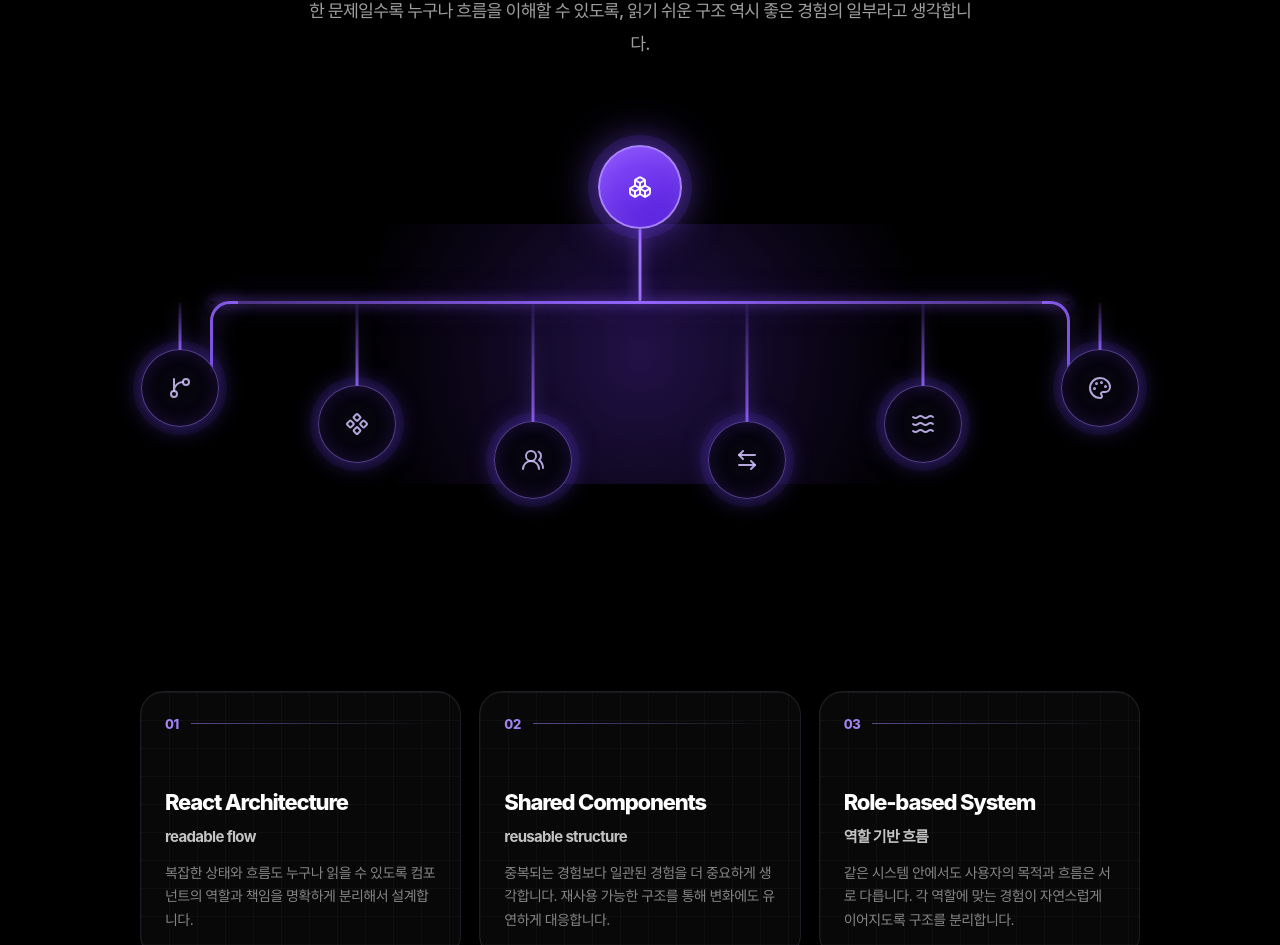
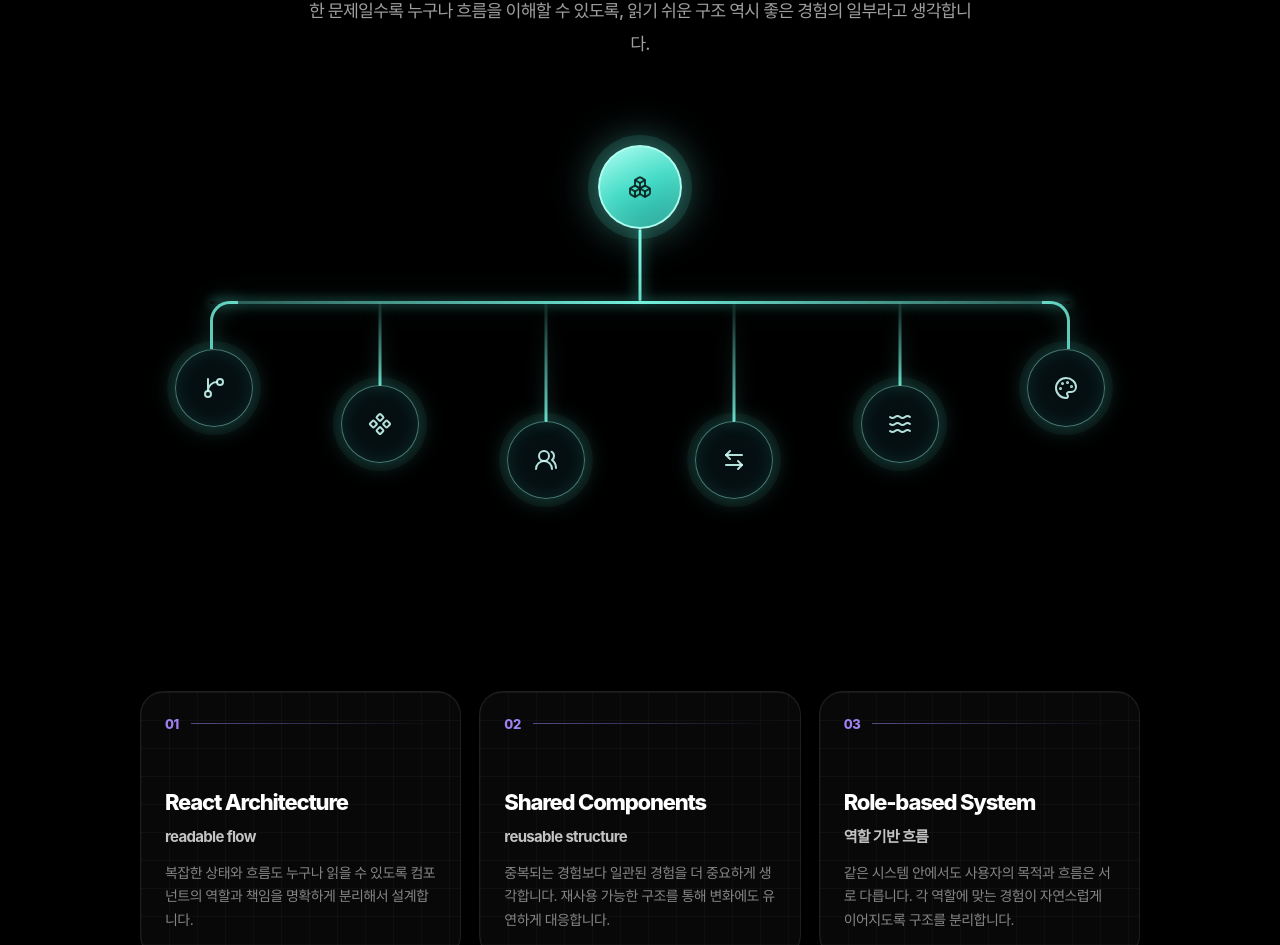
Before and after one commit to bom0320/web-portfolio, a Next.js app: page / in a window 1280 px wide. Shown: the part 10112-11057 px from the top of the page. Built offline with nearby package versions, Linux system fonts and the light colour scheme.

Commit message:
delete: grow scss

```diff
--- a/src/components/features/capability/experience/structure/StructureCapabilityMap.tsx
+++ b/src/components/features/capability/experience/structure/StructureCapabilityMap.tsx
@@ -32,8 +32,6 @@ export default function StructureCapabilityMap({
 }: StructureCapabilityMapProps) {
   return (
     <div className="experience-capability-structure-map">
-      <div className="experience-capability-structure-map__glow" />
-
       <div className="experience-capability-structure-map__core">
         <Boxes aria-hidden="true" />
       </div>
--- a/src/styles/features/capability/experience/structure/_structure-capability-map.scss
+++ b/src/styles/features/capability/experience/structure/_structure-capability-map.scss
@@ -1,25 +1,12 @@
 .experience-capability-structure-map {
   position: relative;
+
+  --branch-top: 168px;
+  --node-size: 78px;
+
   width: min(1040px, 100%);
   height: 480px;
   margin: 0 auto;
-}
-
-.experience-capability-structure-map__glow {
-  position: absolute;
-  left: 50%;
-  top: 46%;
-  width: 760px;
-  height: 260px;
-  transform: translate(-50%, -50%);
-  border-radius: 999px;
-  background: radial-gradient(
-    circle,
-    rgba(120, 60, 255, 0.28),
-    rgba(120, 60, 255, 0.1) 42%,
-    transparent 72%
-  );
-  pointer-events: none;
 }
 
 /* 중앙 코어 */
@@ -28,18 +15,25 @@
   left: 50%;
   top: 12px;
   z-index: 5;
+
   width: 84px;
   height: 84px;
+
   transform: translateX(-50%);
+
   display: flex;
   align-items: center;
   justify-content: center;
-  border: 2px solid rgba(175, 135, 255, 0.95);
+
+  border: 2px solid rgba(176, 255, 242, 0.95);
   border-radius: 50%;
-  background: linear-gradient(155deg, #8b52ff 0%, #5018d8 100%);
-  box-shadow: 0 0 0 10px rgba(115, 65, 255, 0.13),
-    0 0 44px rgba(125, 75, 255, 0.8), inset 0 0 22px rgba(255, 255, 255, 0.09);
-  color: rgba(255, 255, 255, 0.95);
+
+  background: linear-gradient(155deg, #a8fff1 0%, #46dcc7 48%, #1f9f92 100%);
+
+  box-shadow: 0 0 0 10px rgba(84, 231, 211, 0.12),
+    0 0 44px rgba(98, 243, 221, 0.52), inset 0 0 22px rgba(255, 255, 255, 0.12);
+
+  color: rgba(10, 33, 30, 0.88);
   font-size: 26px;
 }
 
@@ -49,61 +43,74 @@
   left: 50%;
   top: 96px;
   z-index: 2;
+
   width: 3px;
   height: 72px;
+
   transform: translateX(-50%);
   border-radius: 999px;
+
   background: linear-gradient(
     180deg,
-    rgba(168, 125, 255, 1) 0%,
-    rgba(168, 125, 255, 0.9) 100%
+    rgba(136, 255, 236, 1) 0%,
+    rgba(109, 237, 214, 0.92) 100%
   );
-  box-shadow: 0 0 14px rgba(138, 88, 255, 0.9),
-    0 0 30px rgba(138, 88, 255, 0.35);
+
+  box-shadow: 0 0 14px rgba(92, 240, 217, 0.72),
+    0 0 30px rgba(92, 240, 217, 0.24);
 }
 
 /* 가로 브랜치 */
 .experience-capability-structure-map__branch {
   position: absolute;
   left: 50%;
-  top: 168px;
+  top: var(--branch-top);
   z-index: 2;
+
   width: min(860px, 90%);
   height: 3px;
+
   transform: translateX(-50%);
   border-radius: 999px;
+
   background: linear-gradient(
     90deg,
     transparent 0%,
-    rgba(148, 100, 255, 0.5) 3%,
-    rgba(148, 100, 255, 1) 50%,
-    rgba(148, 100, 255, 0.5) 97%,
+    rgba(118, 245, 225, 0.38) 3%,
+    rgba(118, 245, 225, 0.98) 50%,
+    rgba(118, 245, 225, 0.38) 97%,
     transparent 100%
   );
-  box-shadow: 0 0 12px rgba(138, 90, 255, 0.9),
-    0 0 30px rgba(138, 90, 255, 0.38);
+
+  box-shadow: 0 0 12px rgba(86, 233, 210, 0.74),
+    0 0 30px rgba(86, 233, 210, 0.24);
 }
 
+/* 양 끝 꺾임 */
 .experience-capability-structure-map__branch::before,
 .experience-capability-structure-map__branch::after {
   content: "";
   position: absolute;
   top: 0;
+
   width: 28px;
-  height: 72px;
-  border-top: 3px solid rgba(148, 100, 255, 0.85);
-  filter: drop-shadow(0 0 10px rgba(138, 90, 255, 0.85));
+  height: 48px;
+
+  border-top: 3px solid rgba(118, 245, 225, 0.82);
+  filter: drop-shadow(0 0 10px rgba(86, 233, 210, 0.7));
 }
 
 .experience-capability-structure-map__branch::before {
   left: 0;
-  border-left: 3px solid rgba(148, 100, 255, 0.85);
+
+  border-left: 3px solid rgba(118, 245, 225, 0.82);
   border-top-left-radius: 20px;
 }
 
 .experience-capability-structure-map__branch::after {
   right: 0;
-  border-right: 3px solid rgba(148, 100, 255, 0.85);
+
+  border-right: 3px solid rgba(118, 245, 225, 0.82);
   border-top-right-radius: 20px;
 }
 
@@ -117,17 +124,23 @@
 /* 노드 */
 .experience-capability-structure-map__node {
   position: absolute;
-  width: 78px;
-  height: 78px;
+
+  width: var(--node-size);
+  height: var(--node-size);
+
   display: flex;
   align-items: center;
   justify-content: center;
-  border: 1.5px solid rgba(158, 115, 255, 0.52);
+
+  border: 1.5px solid rgba(146, 245, 229, 0.46);
   border-radius: 50%;
-  background: rgba(7, 5, 14, 0.95);
-  box-shadow: 0 0 0 8px rgba(108, 68, 255, 0.07),
-    inset 0 0 18px rgba(118, 72, 255, 0.18), 0 0 24px rgba(112, 72, 255, 0.52);
-  color: rgba(210, 195, 255, 0.85);
+
+  background: rgba(6, 16, 18, 0.95);
+
+  box-shadow: 0 0 0 8px rgba(66, 199, 182, 0.06),
+    inset 0 0 18px rgba(84, 221, 202, 0.12), 0 0 24px rgba(84, 221, 202, 0.32);
+
+  color: rgba(205, 255, 245, 0.88);
   font-size: 22px;
 }
 
@@ -137,54 +150,90 @@
   position: absolute;
   left: 50%;
   bottom: 100%;
+
   width: 3px;
   height: var(--line-height, 72px);
+
   transform: translateX(-50%);
   border-radius: 999px;
+
   background: linear-gradient(
     180deg,
-    rgba(148, 100, 255, 0.08) 0%,
-    rgba(148, 100, 255, 0.88) 100%
+    rgba(118, 245, 225, 0.08) 0%,
+    rgba(118, 245, 225, 0.88) 100%
   );
-  filter: drop-shadow(0 0 8px rgba(138, 90, 255, 0.72));
+
+  filter: drop-shadow(0 0 8px rgba(86, 233, 210, 0.58));
+}
+
+/* 양끝 노드는 branch의 꺾임 선이 담당하므로 중복 세로선 제거 */
+.experience-capability-structure-map__node--1::before,
+.experience-capability-structure-map__node--6::before {
+  display: none;
+}
+
+.experience-capability-structure-map__node-label {
+  max-width: 64px;
+
+  font-size: 12px;
+  font-weight: 800;
+  line-height: 1.12;
+  letter-spacing: -0.045em;
+  text-align: center;
+
+  color: rgba(205, 255, 245, 0.9);
 }
 
 /*
-    노드 top = 브랜치 top(168px) + --line-height
-    수직 라인 길이와 노드 위치가 정확히 맞물림
-  */
+  좌표 기준:
+  - branch는 중앙 기준
+  - node도 중심점 기준
+  - left/right 혼용하지 않음
+*/
 .experience-capability-structure-map__node--1 {
-  left: 2%;
+  left: 9%;
   top: 216px;
+
+  transform: translateX(-50%);
   --line-height: 48px;
 }
 
 .experience-capability-structure-map__node--2 {
-  left: 19%;
+  left: 25%;
   top: 252px;
+
+  transform: translateX(-50%);
   --line-height: 84px;
 }
 
 .experience-capability-structure-map__node--3 {
-  left: 36%;
+  left: 41%;
   top: 288px;
+
+  transform: translateX(-50%);
   --line-height: 120px;
 }
 
 .experience-capability-structure-map__node--4 {
-  right: 36%;
+  left: 59%;
   top: 288px;
+
+  transform: translateX(-50%);
   --line-height: 120px;
 }
 
 .experience-capability-structure-map__node--5 {
-  right: 19%;
+  left: 75%;
   top: 252px;
+
+  transform: translateX(-50%);
   --line-height: 84px;
 }
 
 .experience-capability-structure-map__node--6 {
-  right: 2%;
+  left: 91%;
   top: 216px;
+
+  transform: translateX(-50%);
   --line-height: 48px;
 }
```
